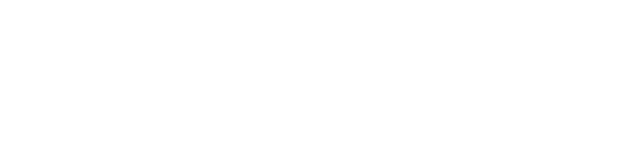
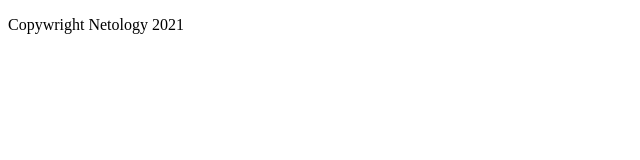
Before and after one commit to bella291/target2, a plain HTML site: page index.html in a window 1280 px wide. Shown: the whole page, without its empty margins (0-640 px from the left). Drawn offline with Linux system fonts and the light colour scheme.

Commit message:
added copywright

```diff
--- a/index.html
+++ b/index.html
@@ -7,6 +7,6 @@
     <title>NanoStarUpDemo</title>
 </head>
 <body>
-
+    <p>Copywright Netology 2021</p>
 </body>
 </html>
```
